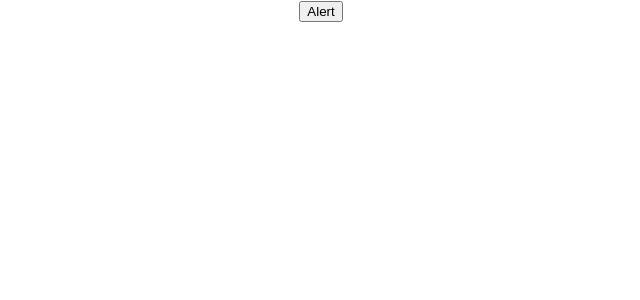
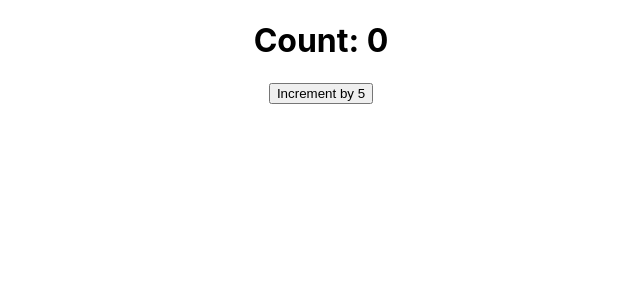
Before and after one commit to Sanju-srivatsa/react-session, a React (Create React App) app in the folder react-app/: page / in a window 1280 px wide. Shown: the top 300 px of the page, without its empty margins (319-959 px from the left). Built offline with nearby package versions, Linux system fonts and the light colour scheme.

Commit message:
Event Binding

```diff
--- a/react-app/src/App.js
+++ b/react-app/src/App.js
@@ -1,10 +1,11 @@
 import './App.css';
 import React from 'react'
-import FunctionalCounter from './components/FunctionalCounter'
+import Counter from './components/eventbinding/Counter'
 {/*import TodoList from './components/TodoList'
 import Counter from './components/Counter'
 import ClassComponent from './components/ClassComponent'
 import FunctionalComponent from './components/FunctionalComponent'
+import FunctionalCounter from './components/FunctionalCounter'
 import Counter from './components/parentchild/Counter'
 */}
 
@@ -20,7 +21,7 @@ constructor(){
 
  return(
    <div className="App">
-   <FunctionalCounter />
+   <Counter />
    </div>
       )
     }
--- /dev/null
+++ b/react-app/src/components/eventbinding/Counter.js
@@ -0,0 +1,56 @@
+import React, {Component} from 'react'
+
+class Counter extends Component{
+  constructor(){
+    super()
+    this.state ={
+      count:0
+    }
+    // this.incrementCount = this.incrementCount.bind(this)
+    // this.decrementCount = this.decrementCount.bind(this)
+  }
+
+// incrementCount = () => {
+//   this.setState({
+//     count: this.state.count + 1
+//   })
+// }
+incrementCount = (stepValue) => {
+  this.setState({
+    count: this.state.count + stepValue
+  })
+}
+
+
+//cannot use with dirct function instead arrow function to be used
+
+// incrementCount() {
+//   this.setState({
+//     count: this.state.count + 1
+//   })
+// }
+
+// decrementCount() {
+//   this.setState({
+//     count: this.state.count - 1
+//   })
+// }
+
+ render () {
+
+ return(
+   <div>
+   <h1>Count: {this.state.count}</h1>
+{/*       <button onClick={this.incrementCount.bind(this,5)}>Increment by 5</button>
+<button onClick={this.incrementCount}>Increment</button>
+<button onClick={this.decrementCount}>decrement</button>
+*/}
+<button onClick={() => {this.incrementCount(5)}}>Increment by 5</button>
+
+   </div>
+      )
+    }
+
+}
+
+export default Counter ;
```
